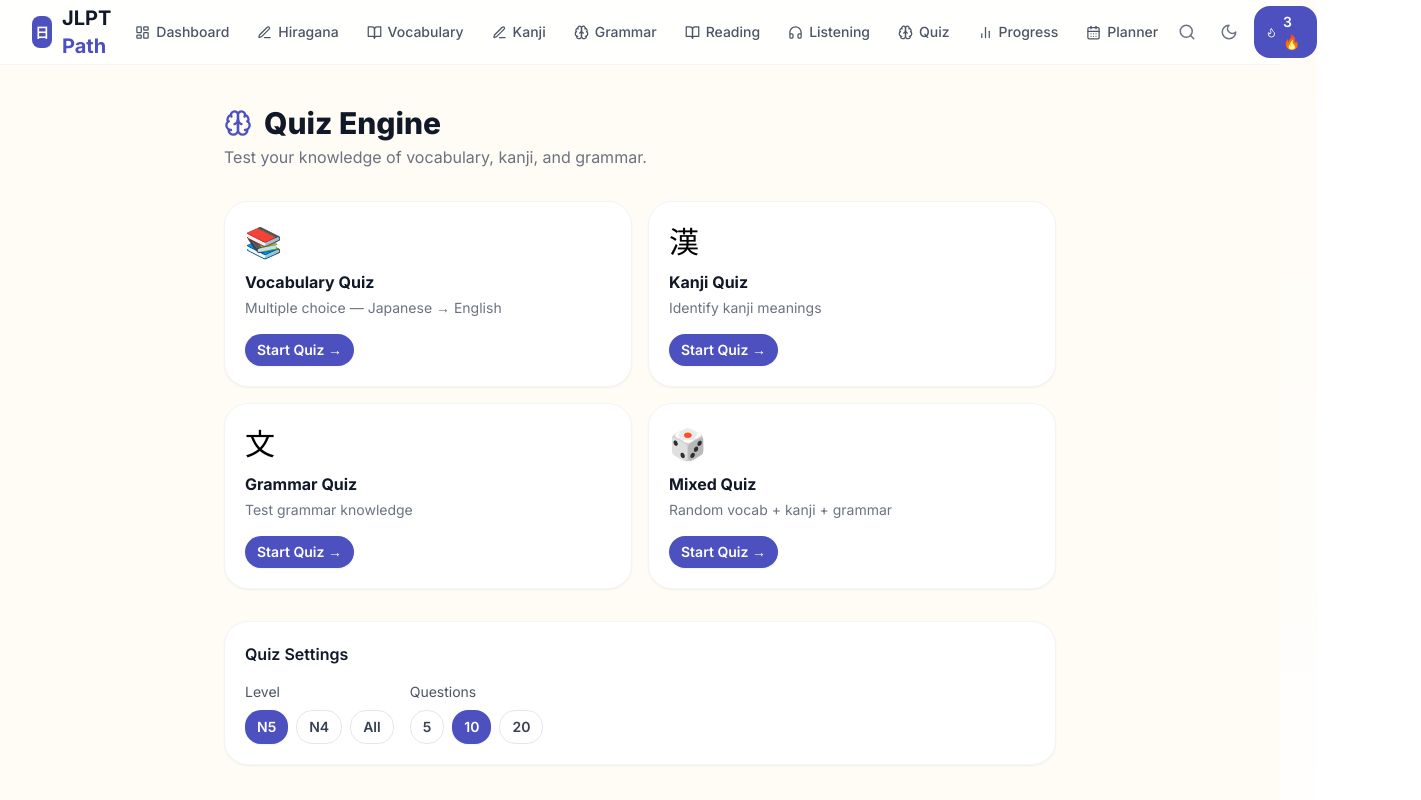
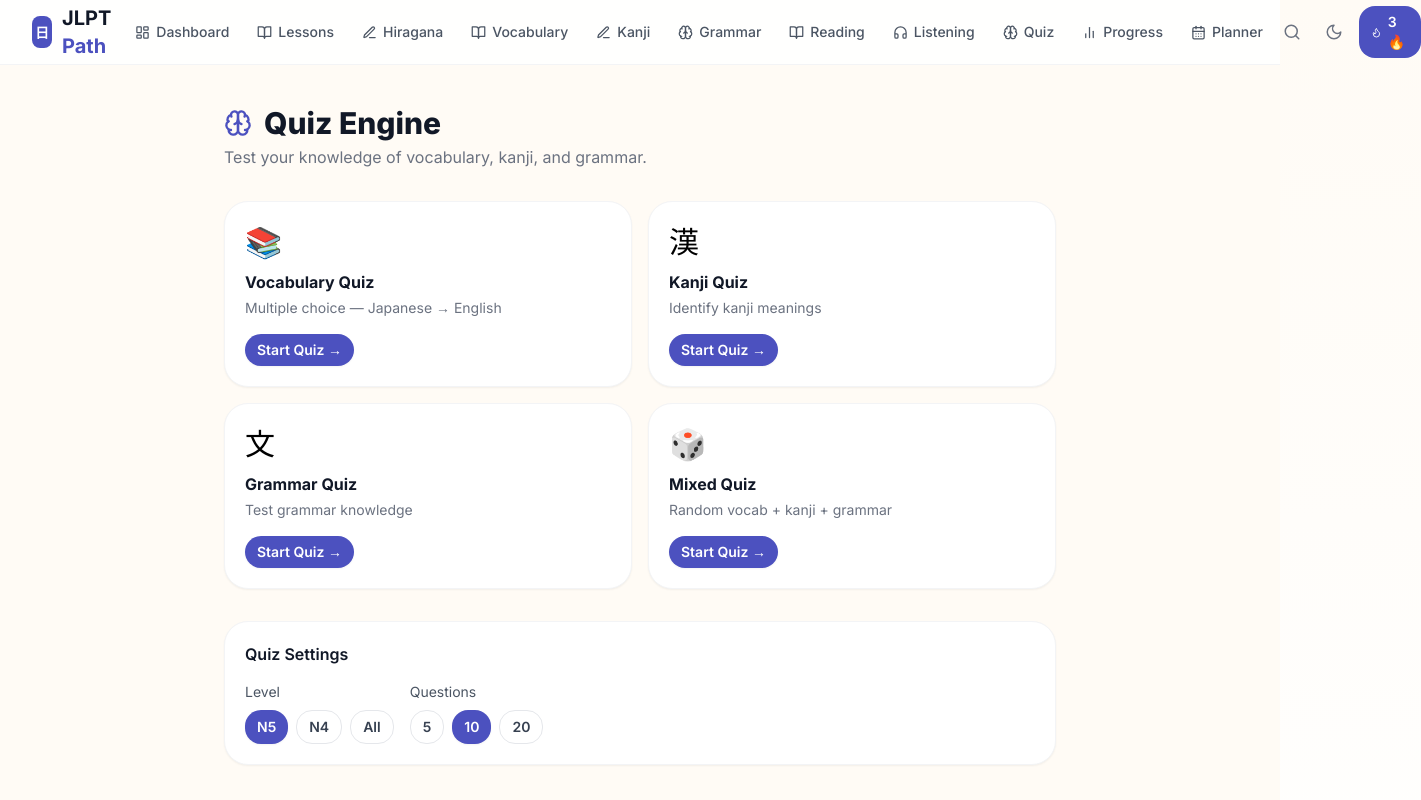
Before and after one commit to Surya6032/jlpt-path, a Next.js app: page /quiz in a window 1280 px wide. Shown: the top 800 px of the page, 1421 px wide, since content can reach past the window. Built offline with nearby package versions, Linux system fonts and the light colour scheme.

Commit message:
Add files via upload

```diff
--- a/src/components/layout/Navbar.tsx
+++ b/src/components/layout/Navbar.tsx
@@ -10,6 +10,7 @@ import {
 
 const navLinks = [
   { href: '/dashboard', label: 'Dashboard', icon: LayoutDashboard },
+  { href: '/learn/lessons', label: 'Lessons', icon: BookOpen },
   { href: '/learn/hiragana', label: 'Hiragana', icon: PenLine },
   { href: '/learn/vocabulary', label: 'Vocabulary', icon: BookOpen },
   { href: '/learn/kanji', label: 'Kanji', icon: PenLine },
```
